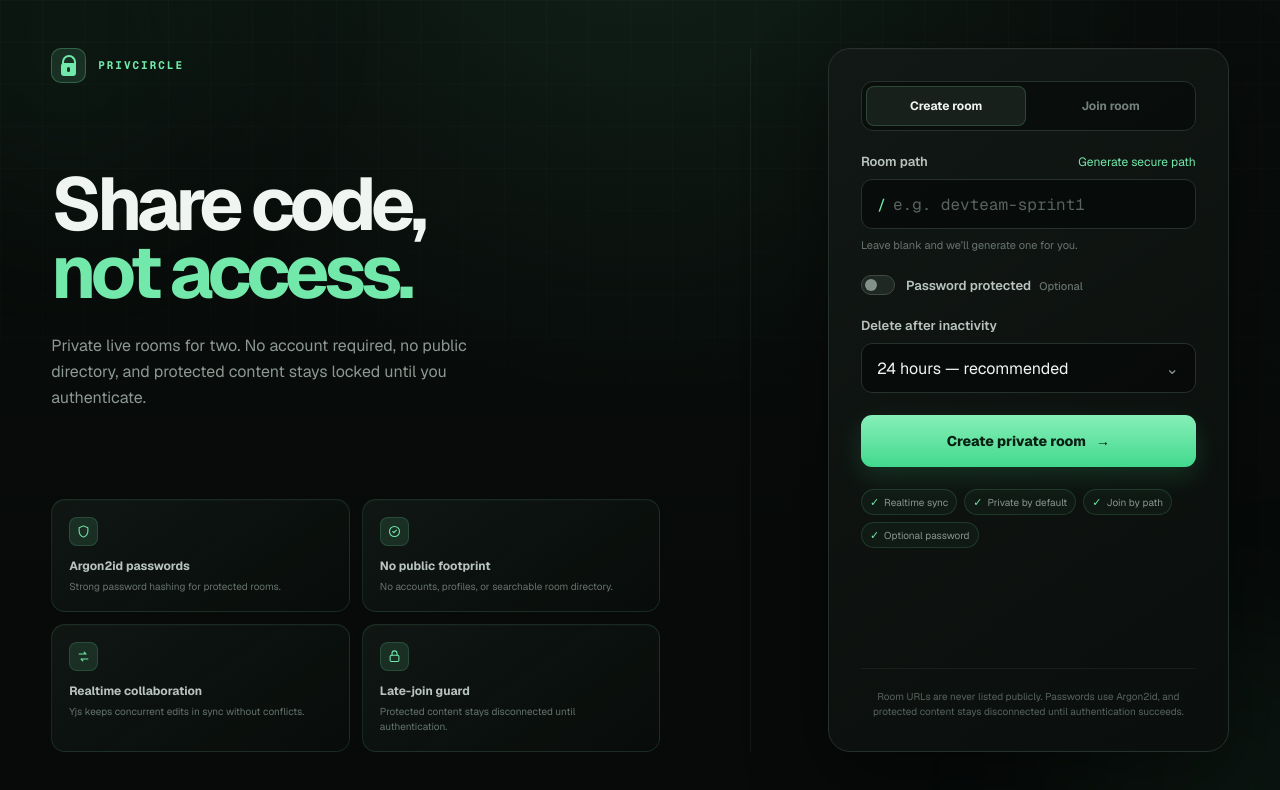
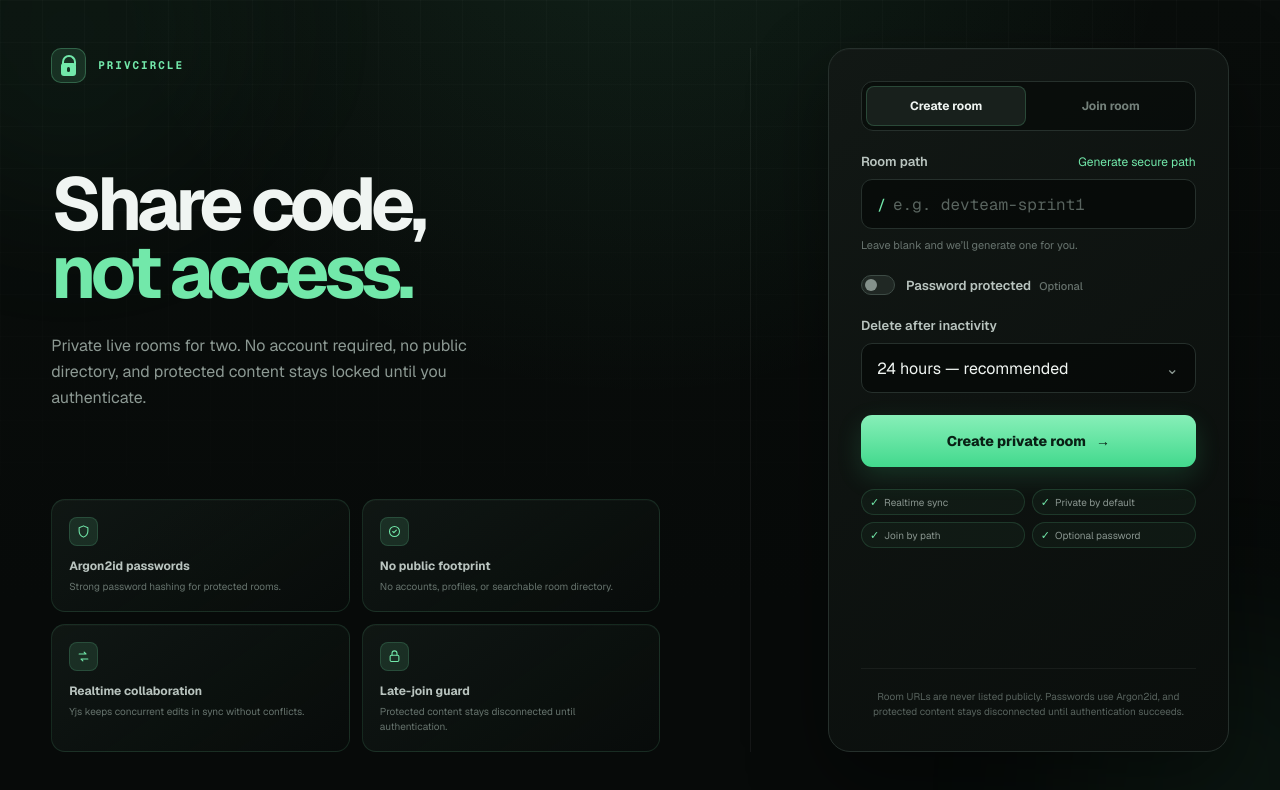
Before and after one commit to anshsuthar07/PrivCircle, a Next.js app: page / in a window 1280 px wide. Shown: the top 790 px of the page. Built offline with nearby package versions, Linux system fonts and the light colour scheme.

Commit message:
fix(home): arrange assurances in balanced grid

```diff
--- a/app/globals.css
+++ b/app/globals.css
@@ -696,8 +696,8 @@ input::placeholder {
 }
 
 .assurances {
-  display: flex;
-  flex-wrap: wrap;
+  display: grid;
+  grid-template-columns: repeat(2, minmax(0, 1fr));
   gap: 7px;
   margin-top: 22px;
 }
```
